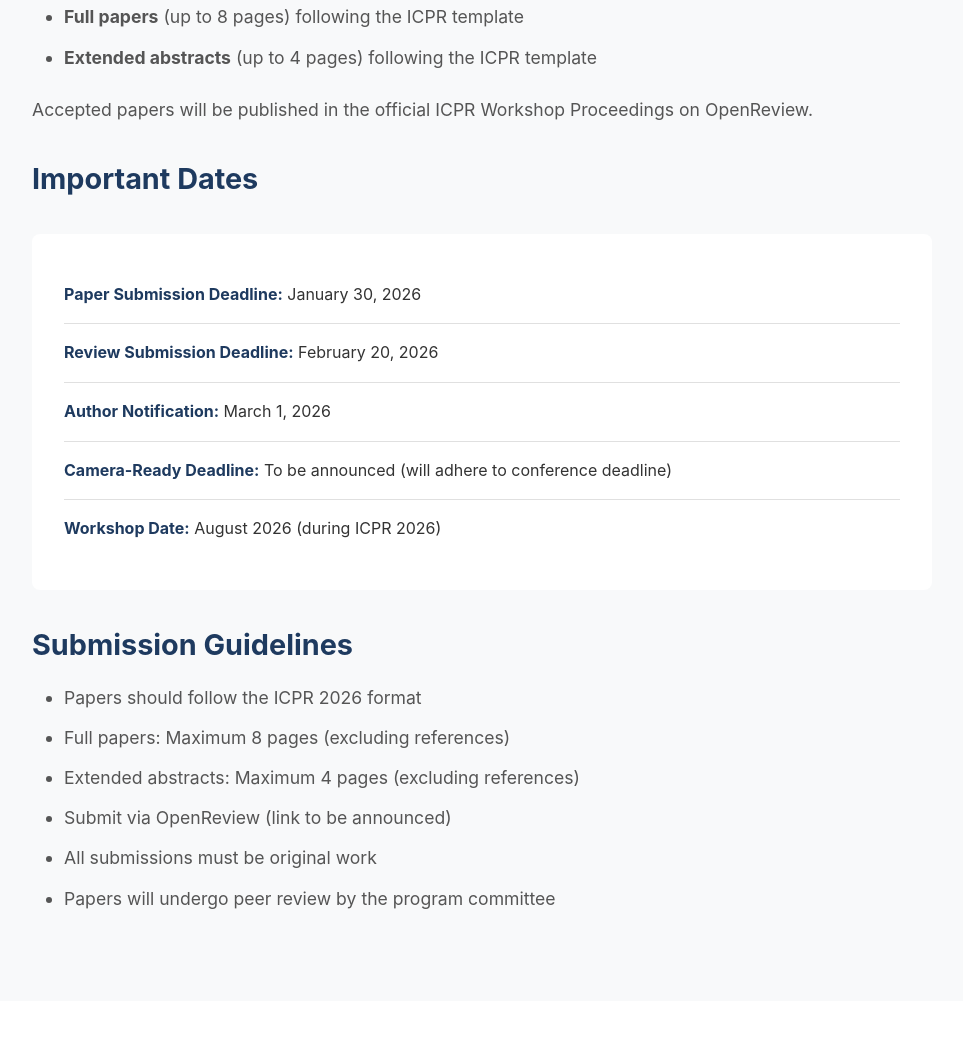
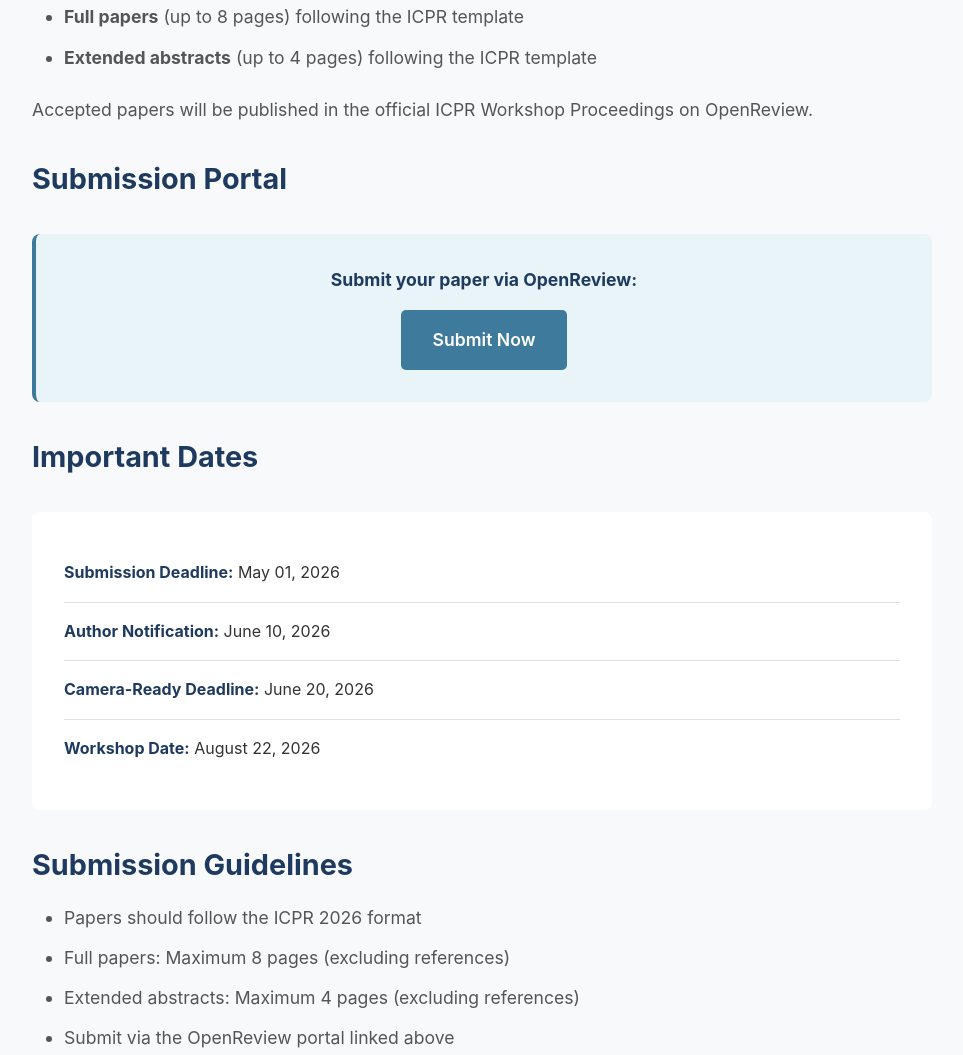
Before and after one commit to icpr2026-paver-workshop/icpr2026-paver-workshop.github.io, a plain HTML site: page index.html in a window 1280 px wide. Shown: the part 4347-5402 px from the top of the page, without its empty margins (158-1121 px from the left). Drawn offline with Linux system fonts and the light colour scheme.

Commit message:
Add submission link and update timeline for ICPR 2026 workshop

```diff
--- a/index.html
+++ b/index.html
@@ -265,22 +265,27 @@
                         Accepted papers will be published in the official ICPR Workshop Proceedings on OpenReview.
                     </p>
 
+                    <h3>Submission Portal</h3>
+                    <p class="submission-link-container">
+                        <strong>Submit your paper via OpenReview:</strong><br>
+                        <a href="https://openreview.net/group?id=ICPR%2F2026%2FWorkshop%2FPAVER#tab-your-consoles" target="_blank" class="submission-link">
+                            Submit Now
+                        </a>
+                    </p>
+
                     <h3>Important Dates</h3>
                     <div class="dates-list">
                         <div class="date-item">
-                            <strong>Paper Submission Deadline:</strong> January 30, 2026
+                            <strong>Submission Deadline:</strong> May 01, 2026
                         </div>
                         <div class="date-item">
-                            <strong>Review Submission Deadline:</strong> February 20, 2026
+                            <strong>Author Notification:</strong> June 10, 2026
                         </div>
                         <div class="date-item">
-                            <strong>Author Notification:</strong> March 1, 2026
+                            <strong>Camera-Ready Deadline:</strong> June 20, 2026
                         </div>
                         <div class="date-item">
-                            <strong>Camera-Ready Deadline:</strong> To be announced (will adhere to conference deadline)
-                        </div>
-                        <div class="date-item">
-                            <strong>Workshop Date:</strong> August 2026 (during ICPR 2026)
+                            <strong>Workshop Date:</strong> August 22, 2026
                         </div>
                     </div>
 
@@ -289,7 +294,7 @@
                         <li>Papers should follow the ICPR 2026 format</li>
                         <li>Full papers: Maximum 8 pages (excluding references)</li>
                         <li>Extended abstracts: Maximum 4 pages (excluding references)</li>
-                        <li>Submit via OpenReview (link to be announced)</li>
+                        <li>Submit via the OpenReview portal linked above</li>
                         <li>All submissions must be original work</li>
                         <li>Papers will undergo peer review by the program committee</li>
                     </ul>
--- a/styles.css
+++ b/styles.css
@@ -364,6 +364,40 @@ header {
     font-size: 0.8rem;
 }
 
+/* Submission Link */
+.submission-link-container {
+    background: #e8f4f8;
+    padding: 2rem;
+    border-radius: 8px;
+    border-left: 4px solid #3d7a9c;
+    margin: 2rem 0;
+    text-align: center;
+}
+
+.submission-link-container strong {
+    color: #1e3a5f;
+    font-size: 1.1rem;
+}
+
+.submission-link {
+    display: inline-block;
+    margin-top: 1rem;
+    padding: 1rem 2rem;
+    background: #3d7a9c;
+    color: white !important;
+    text-decoration: none;
+    border-radius: 5px;
+    font-weight: 600;
+    transition: all 0.3s;
+    word-break: break-all;
+}
+
+.submission-link:hover {
+    background: #2d5a7b;
+    transform: translateY(-2px);
+    box-shadow: 0 4px 12px rgba(61, 122, 156, 0.3);
+}
+
 /* Dates List */
 .dates-list {
     background: white;
```
